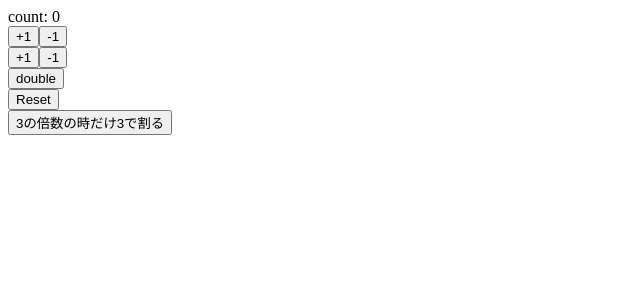
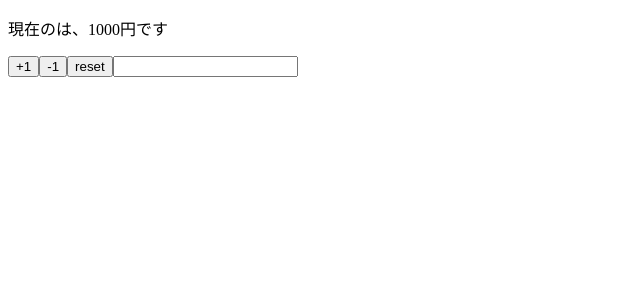
Before and after one commit to zuuumiii/react-hooks-101, a React (Create React App) app: page / in a window 1280 px wide. Shown: the top 300 px of the page, without its empty margins (0-640 px from the left). Built offline with nearby package versions, Linux system fonts and the light colour scheme.

Commit message:
implement component using multiple states

```diff
--- a/src/App.js
+++ b/src/App.js
@@ -1,40 +1,29 @@
 import React, { useState } from "react";
 
-const App = () => {
-  const [count, setCount] = useState(0);
+const App = (props) => {
+  const [name, setName] = useState(props.name);
+  const [price, setPrice] = useState(props.price);
 
-  const increment = () => setCount(count + 1);
-  const decrement = () => setCount(count - 1);
-
-  const increment2 = () => setCount((previousCount) => previousCount + 1);
-  const decrement2 = () => setCount((previousCount) => previousCount - 1);
-  const reset = () => setCount(0);
-  const double = () => setCount(count * 2);
-  const triple = () => {
-    if (count % 3 === 0) setCount(count / 3);
+  const reset = () => {
+    setPrice(props.price);
+    setName(props.name);
   };
-
   return (
     <>
-      <div>count: {count}</div>
-      <div>
-        <button onClick={increment}>+1</button>
-        <button onClick={decrement}>-1</button>
-      </div>
-      <div>
-        <button onClick={increment2}>+1</button>
-        <button onClick={decrement2}>-1</button>
-      </div>
-      <div>
-        <button onClick={double}>double</button>
-      </div>
-      <div>
-        <button onClick={reset}>Reset</button>
-      </div>
-      <div>
-        <button onClick={triple}>3の倍数の時だけ3で割る</button>
-      </div>
+      <p>
+        現在の{name}は、{price}円です
+      </p>
+      <button onClick={() => setPrice(price + 1)}>+1</button>
+      <button onClick={() => setPrice(price - 1)}>-1</button>
+      <button onClick={reset}>reset</button>
+      <input value={name} onChange={(e) => setName(e.target.value)} />
     </>
   );
 };
+
+App.defaultProps = {
+  name: "",
+  price: 1000,
+};
+
 export default App;
```
